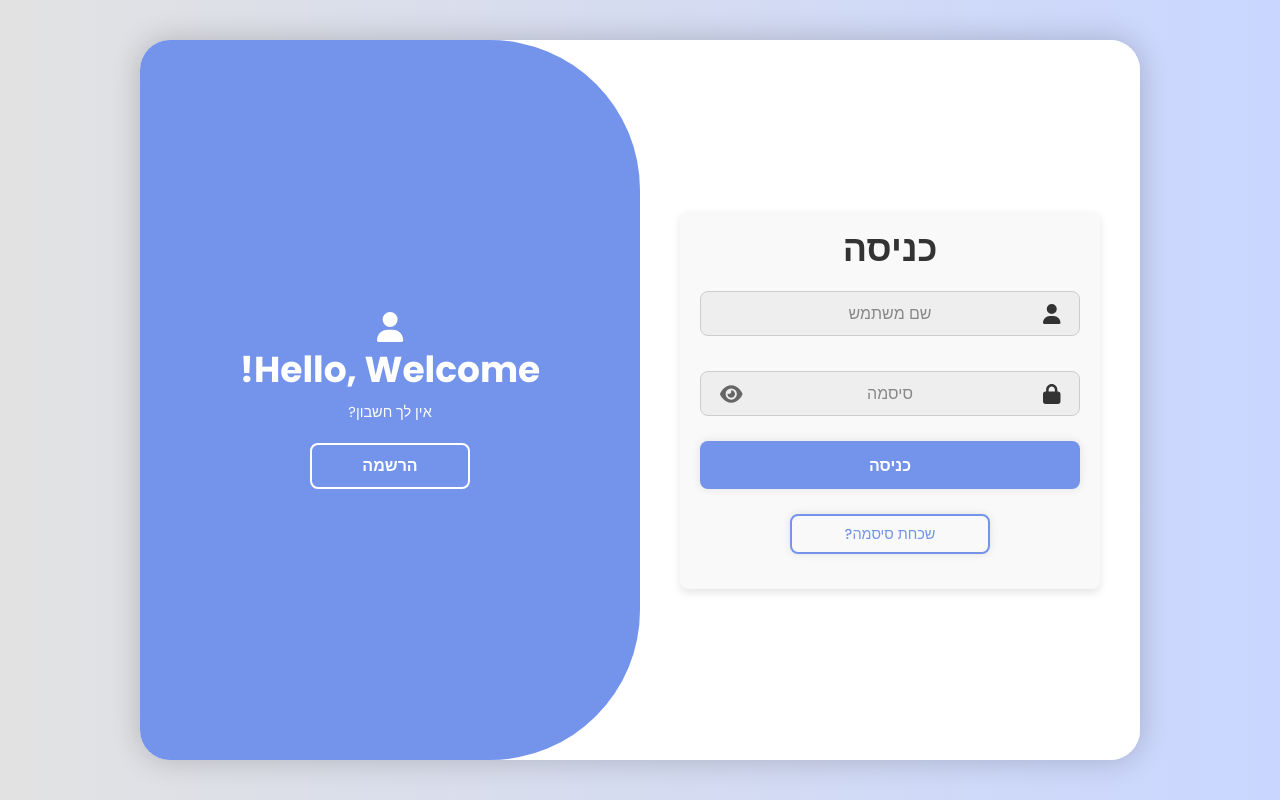
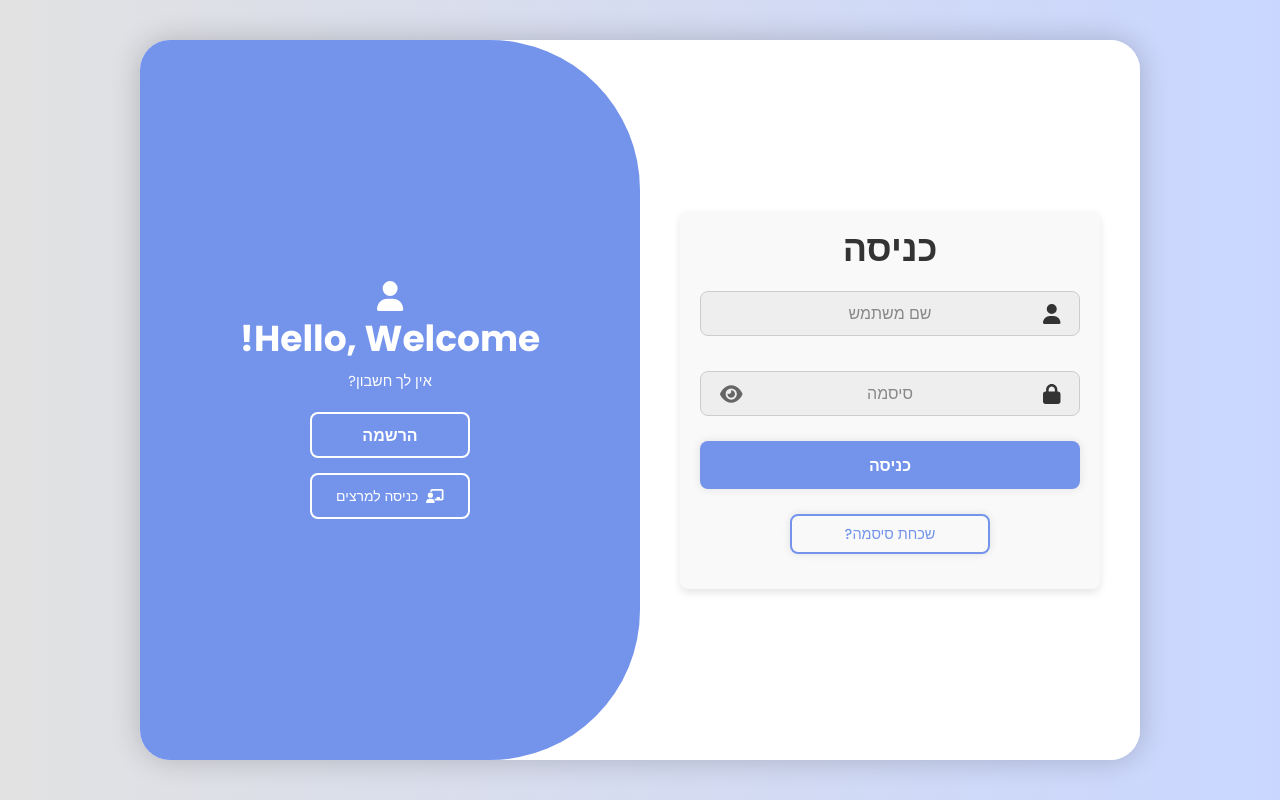
Before and after one commit to Natipinyan/Lectpro, a React (Create React App) app in the folder client/: page /students in a window 1280 px wide. Built offline with nearby package versions, Linux system fonts and the light colour scheme; no server answers.

Commit message:
add button to switch user type

```diff
--- a/client/src/components/logAndRegStudent/LoginSignupForm.jsx
+++ b/client/src/components/logAndRegStudent/LoginSignupForm.jsx
@@ -4,7 +4,7 @@ import axios from 'axios';
 import { useNavigate } from 'react-router-dom';
 import NotificationPopup from "../projects/NotificationPopup";
 import { FontAwesomeIcon } from '@fortawesome/react-fontawesome';
-import { faSignInAlt, faUser, faEnvelope, faLock, faPhone, faEye, faEyeSlash } from '@fortawesome/free-solid-svg-icons';
+import { faSignInAlt, faUser, faEnvelope, faLock, faPhone, faEye, faEyeSlash, faChalkboardTeacher } from '@fortawesome/free-solid-svg-icons';
 
 const LoginSignupForm = () => {
     const [isActive, setIsActive] = useState(false);
@@ -100,6 +100,10 @@ const LoginSignupForm = () => {
     const handleCloseNotification = () => {
         setError('');
         setNotificationType('');
+    };
+
+    const handleTeacherSectionClick = () => {
+        navigate('/instructor');
     };
 
     return (
@@ -236,6 +240,10 @@ const LoginSignupForm = () => {
                         <button className="btn register-btn" onClick={handleRegisterClick}>
                             הרשמה
                         </button>
+                        <button className="btn teacher-btn" onClick={handleTeacherSectionClick}>
+                            <FontAwesomeIcon icon={faChalkboardTeacher} className="btn-icon" />
+                            כניסה למרצים
+                        </button>
                     </div>
                     <div className="toggle-panel toggle-right">
                         <FontAwesomeIcon icon={faSignInAlt} className="toggle-icon" />
@@ -243,6 +251,10 @@ const LoginSignupForm = () => {
                         <p>יש לך חשבון?</p>
                         <button className="btn login-btn" onClick={handleLoginClick}>
                             כניסה
+                        </button>
+                        <button className="btn teacher-btn" onClick={handleTeacherSectionClick}>
+                            <FontAwesomeIcon icon={faChalkboardTeacher} className="btn-icon" />
+                            כניסה למרצים
                         </button>
                     </div>
                 </div>
--- a/client/src/css/logAndReg/LoginSignupForm.css
+++ b/client/src/css/logAndReg/LoginSignupForm.css
@@ -261,6 +261,36 @@ form {
     transform: scale(1.2);
 }
 
+.teacher-btn {
+    width: 160px;
+    height: 46px;
+    background: transparent;
+    border: 2px solid #fff;
+    border-radius: 8px;
+    box-shadow: none;
+    cursor: pointer;
+    font-size: 14px;
+    color: #fff;
+    font-weight: 500;
+    font-family: "Poppins", sans-serif;
+    display: flex;
+    align-items: center;
+    justify-content: center;
+    transition: all 0.3s ease;
+    margin-top: 15px;
+}
+
+.teacher-btn:hover {
+    background: #fff;
+    color: #7494ec;
+    box-shadow: 0 0 12px rgba(0, 0, 0, 0.15);
+    transform: translateY(-2px);
+}
+
+.teacher-btn .btn-icon {
+    margin-left: 8px;
+}
+
 /* מדיה קוורי למסכים קטנים */
 @media screen and (max-width: 650px) {
     .container {
```
Also changed, not shown: 1 other file (tests, documents, lock files or other folders).
